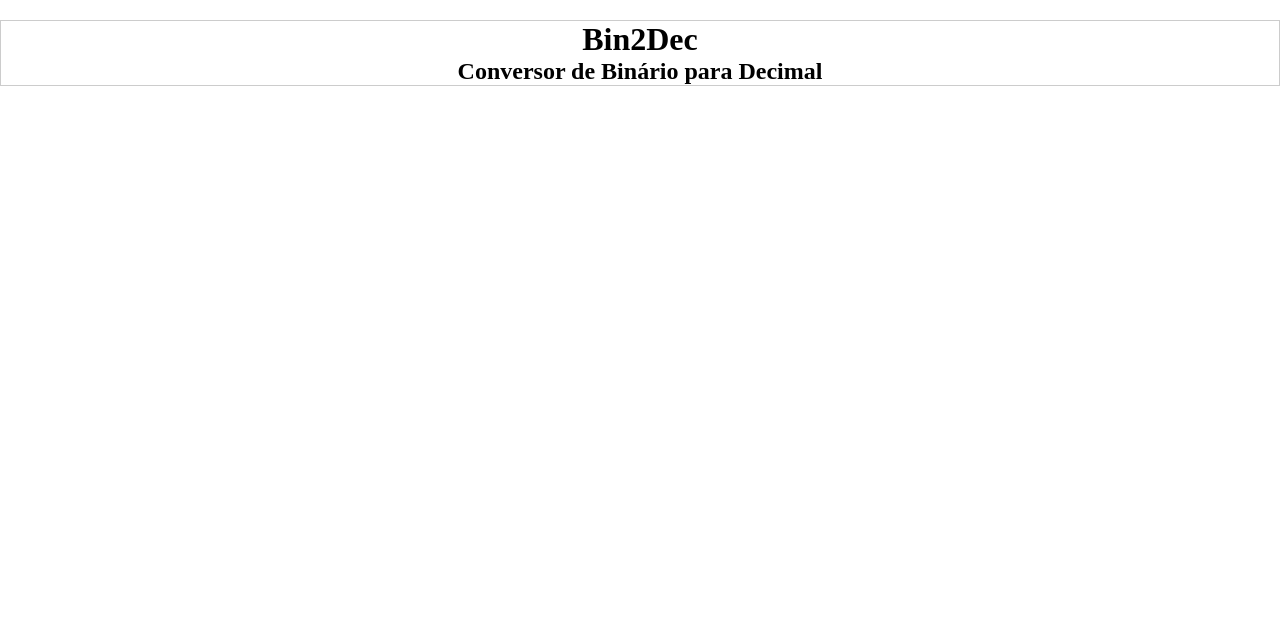
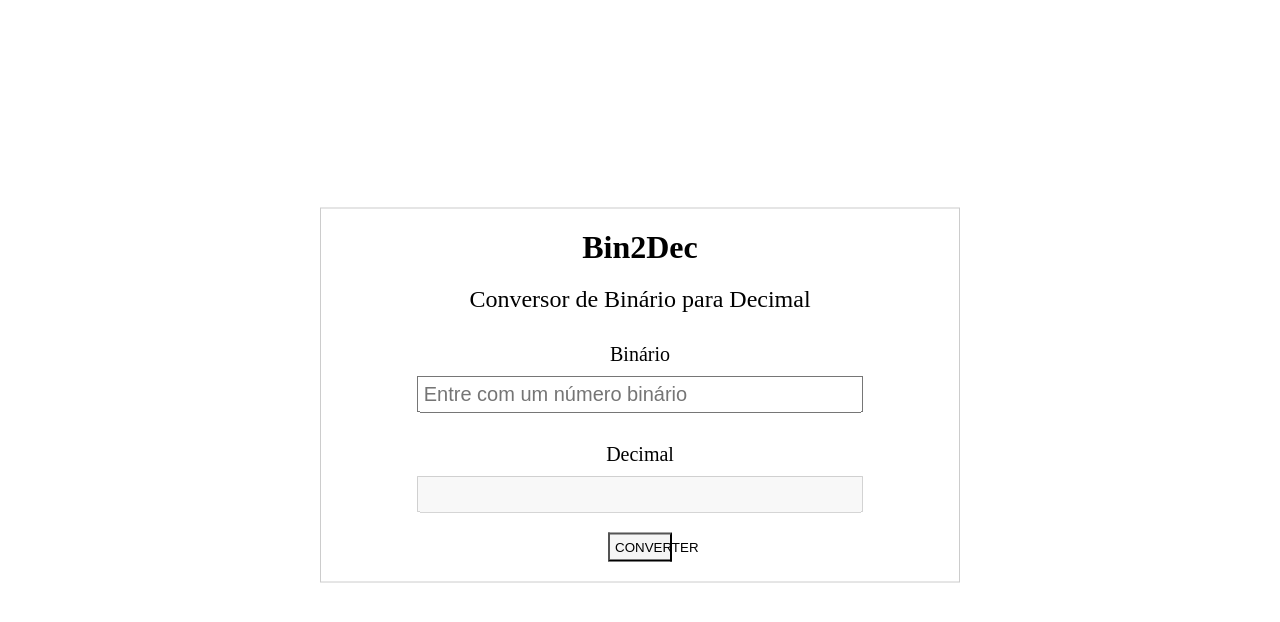
Before and after one commit to Gustavo-Gabriel/Bin2Dec, a plain HTML site: page index.html in a window 1280 px wide. Drawn offline with Linux system fonts and the light colour scheme.

Commit message:
Front-End Completo

```diff
--- a/css/style.css
+++ b/css/style.css
@@ -9,18 +9,54 @@ html, body{
 }
 
 .center{
-    width: 1280px;
+    width: 50%;
     margin: 20px auto;
+
+
 }
 
 .box{
     border: 1px solid #cccccc;
+    /* COMO CENTRALIZAR NA VERTICAL */
+    top: 50%;
+    transform: translate(0, 50%);
+
 }
 
 .box h1, .box h2{
     text-align: center;
+    margin-top: 20px;
 }
 
 .box h2{
+    font-weight: normal;
+}
+
+.box .entrada{
+    text-align: center;
+    margin-top: 30px;
+}
+
+.box .entrada p{
+    font-size: 20px;
+    margin-bottom: 10px;
 
 }
+
+.box .entrada input{
+    font-size: 20px;
+    padding: 5px;
+    width: 70%;
+}
+
+.box .btn{
+   text-align: center;
+   margin: 20px 0;
+}
+
+.box .btn button{
+    padding: 5px;
+    width: 10%;
+    background-color: whitesmoke;
+    text-transform: uppercase;
+}
--- a/index.html
+++ b/index.html
@@ -12,6 +12,21 @@
             <div class="box">
                 <h1>Bin2Dec</h1>
                 <h2>Conversor de Binário para Decimal</h2>
+                <div class="entrada">
+                    <p>Binário</p>
+                    <input type="text" placeholder="Entre com um número binário">
+                </div>
+
+                <div class="entrada">
+                    <p>Decimal</p>
+                    <input type="text" disabled>
+                </div>
+
+                <div class="btn">
+                    <button>Converter</button>
+                </div>
+
+
             </div>
         </div>
 
```
